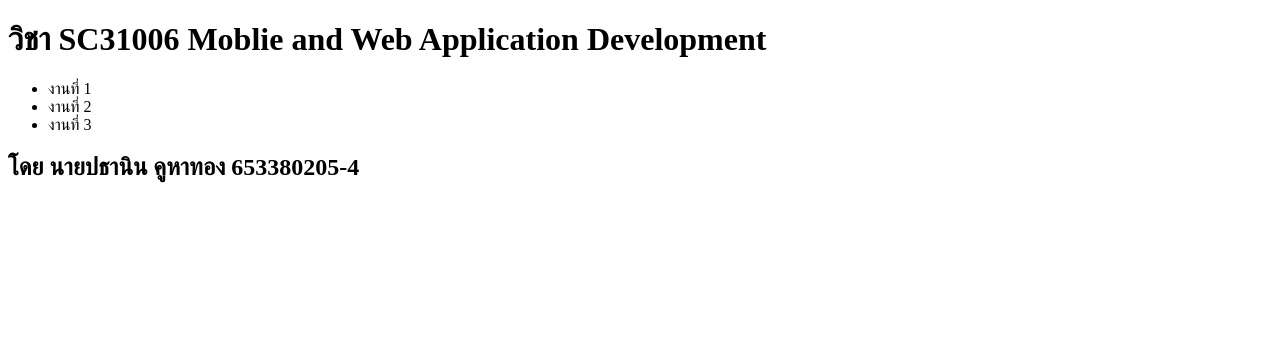
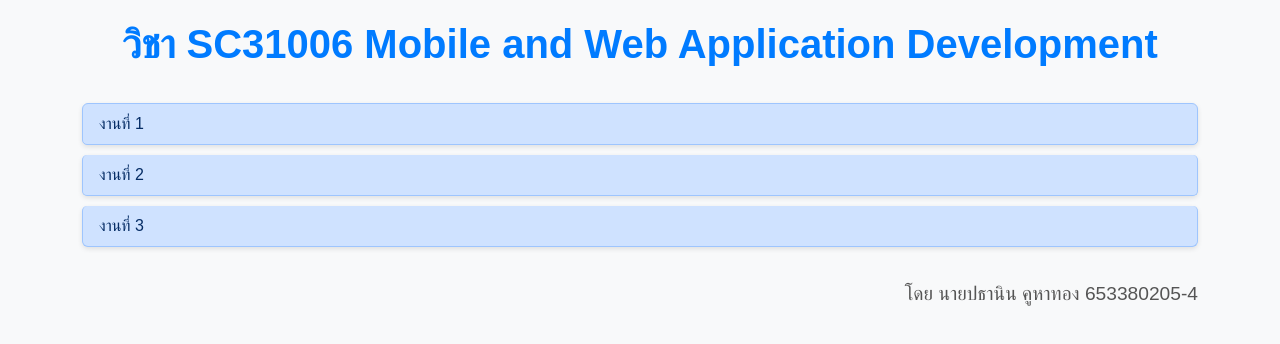
Before and after one commit to Pathanink/web2024, a plain HTML site: page index.html in a window 1280 px wide. Drawn offline with nearby package versions, Linux system fonts and the light colour scheme.

Commit message:
Update index.html

```diff
--- a/index.html
+++ b/index.html
@@ -3,15 +3,51 @@
 <head>
     <meta charset="UTF-8">
     <meta name="viewport" content="width=device-width, initial-scale=1.0">
-    <title>Document</title>
+    <title>SC31006 - Mobile and Web Application Development</title>
+    <link href="https://cdn.jsdelivr.net/npm/bootstrap@5.3.2/dist/css/bootstrap.min.css" rel="stylesheet">
+    <style>
+        body {
+            font-family: 'Arial', sans-serif;
+            background-color: #f8f9fa;
+            color: #333;
+            padding: 20px;
+        }
+        h1 {
+            color: #007bff;
+            font-weight: bold;
+            text-align: center;
+            margin-bottom: 30px;
+        }
+        ul {
+            list-style-type: none;
+            padding: 0;
+        }
+        ul li {
+            background-color: #007bff;
+            color: white;
+            padding: 10px;
+            margin: 5px 0;
+            border-radius: 5px;
+            box-shadow: 0 2px 5px rgba(0, 0, 0, 0.1);
+        }
+        h2 {
+            text-align: right;
+            font-size: 1.2rem;
+            color: #555;
+            margin-top: 30px;
+        }
+    </style>
 </head>
 <body>
-    <h1>วิชา SC31006 Moblie and Web Application Development</h1>
-    <ul>
-        <li>งานที่ 1</li>
-        <li>งานที่ 2</li>
-        <li>งานที่ 3</li>
-    </ul>
-    <h2>โดย นายปธานิน คูหาทอง 653380205-4</h2>
+    <div class="container">
+        <h1>วิชา SC31006 Mobile and Web Application Development</h1>
+        <ul class="list-group">
+            <li class="list-group-item list-group-item-primary">งานที่ 1</li>
+            <li class="list-group-item list-group-item-primary">งานที่ 2</li>
+            <li class="list-group-item list-group-item-primary">งานที่ 3</li>
+        </ul>
+        <h2>โดย นายปธานิน คูหาทอง 653380205-4</h2>
+    </div>
+    <script src="https://cdn.jsdelivr.net/npm/bootstrap@5.3.2/dist/js/bootstrap.bundle.min.js"></script>
 </body>
 </html>
```
